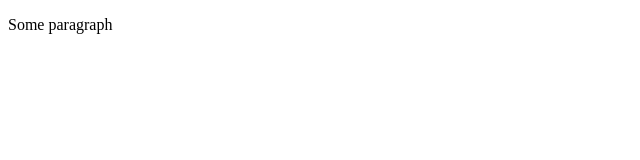
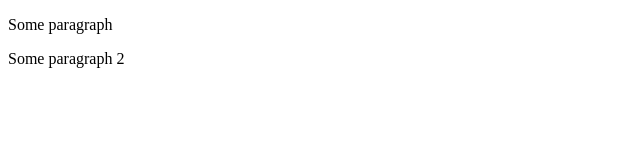
Before and after one commit to saharaforest/hello-world, a plain HTML site: page index.html in a window 1280 px wide. Shown: the whole page, without its empty margins (0-640 px from the left). Drawn offline with Linux system fonts and the light colour scheme.

Commit message:
One more commit

```diff
--- a/index.html
+++ b/index.html
@@ -6,5 +6,6 @@
 </head>
 <body>
 	<p>Some paragraph</p>
+	<p>Some paragraph 2</p>
 </body>
 </html>
```
